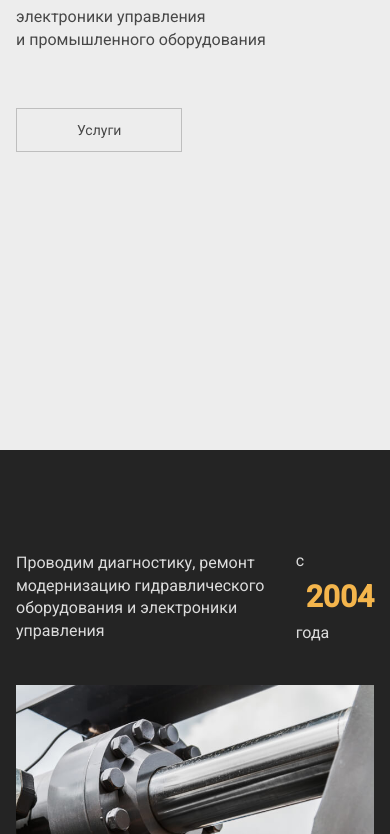
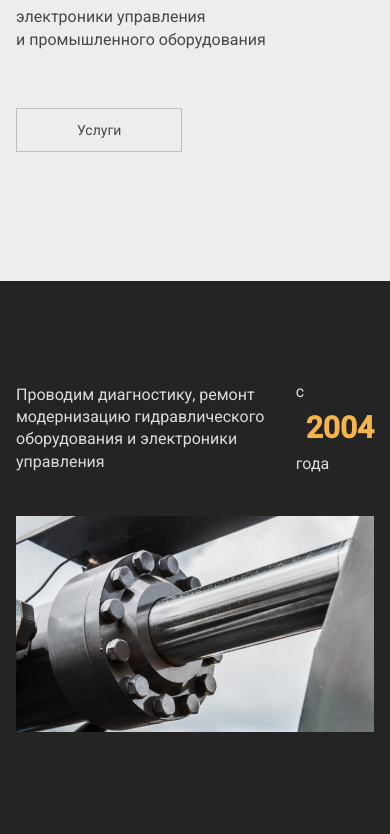
Before and after one commit to ashmarinasvetlana/gidrorem-redesign, a plain HTML site: page index.html in a window 390 px wide. Shown: the part 231-1065 px from the top of the page. Drawn offline with nearby package versions, Linux system fonts and the light colour scheme.

Commit message:
праки

```diff
--- a/sass/sections/_main-screen.sass
+++ b/sass/sections/_main-screen.sass
@@ -32,7 +32,7 @@
             margin-bottom: 70px
 @media (max-width: 990px)
     .hero
-        min-height: 60vh
+        min-height: 40vh
         margin-top: 60px
         background: url("../img/main_bg.jpg") no-repeat right top 76px
         background-size: 50%
@@ -58,6 +58,5 @@
 @media (max-width: 486px)
     .hero
         &__title
-            margin-top: 3%
             font-size: 45px
             margin-bottom: 24px
```
Also changed, not shown: css/style.css, 1 other file.
